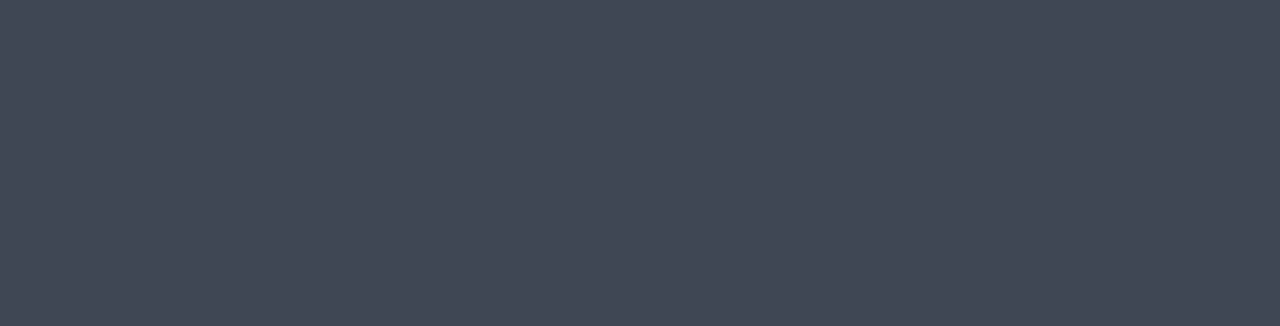
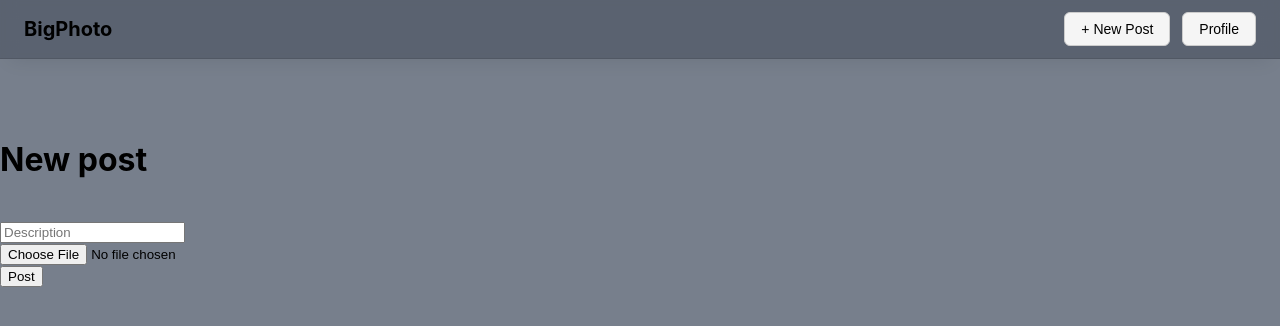
Before and after one commit to AhlinGregor/bigphotoFront, a React (Create React App) app: page /createPost in a window 1280 px wide. Before the commit this address had no page. Shown: the top 326 px of the page. Built offline with nearby package versions, Linux system fonts and the light colour scheme.

Commit message:
Some developments

```diff
--- a/package.json
+++ b/package.json
@@ -11,6 +11,7 @@
     "react": "^19.1.0",
     "react-dom": "^19.1.0",
     "react-router": "^7.7.0",
+    "react-router-dom": "^7.7.0",
     "react-scripts": "5.0.1",
     "web-vitals": "^2.1.4"
   },
--- a/src/App.css
+++ b/src/App.css
@@ -7,11 +7,11 @@
   pointer-events: none;
 }
 
-@media (prefers-reduced-motion: no-preference) {
+/* @media (prefers-reduced-motion: no-preference) {
   .App-logo {
     animation: App-logo-spin infinite 20s linear;
   }
-}
+} */
 
 .App-header {
   background-color: #282c34;
@@ -28,17 +28,17 @@
   color: #61dafb;
 }
 
-@keyframes App-logo-spin {
+/* @keyframes App-logo-spin {
   from {
     transform: rotate(0deg);
   }
   to {
     transform: rotate(360deg);
   }
-}
+} */
 
 body {
-  background: rgb(63, 71, 84);
+  background: #777f8c;
 }
 
 /* .register-container {
@@ -79,3 +79,8 @@ body {
 .login > * {
   margin: 5px 0;
 }
+
+.onePost {
+  border-radius: 15px;
+  box-shadow: 0 4px 12px rgba(0, 0, 0, 0.2);
+}
--- a/src/App.js
+++ b/src/App.js
@@ -1,4 +1,4 @@
-import logo from './logo.svg';
+// import logo from './logo.svg';
 import './App.css';
 import {useState} from 'react';
 // import axios from 'axios';
--- a/src/AppRoutes.js
+++ b/src/AppRoutes.js
@@ -6,18 +6,24 @@ import App from './App';
 //import SuccessPage from './components/shared/success/SuccessPage';
 import Login from './components/login';
 import Register from './components/register';
+import Feed from './components/feed';
+import CreatePost from './components/createPost';
+import FeedWrapper from './components/FeedWrapper';
+import Layout from './components/Layout';
 
 export class AppRoutes extends Component {
   render() {
     return(
       <BrowserRouter>
         <Routes>
-          <Route path="/" element={<App />} />
-          {/* <Route path="lesson" element={<LessonDetails />} />
-          <Route path='news-create' element={<CreateNews />} />
-          <Route path='success/:id' element={<SuccessPage />} /> */}
-          <Route path='login' element={<Login />} />
-          <Route path='register' element={<Register />} />
+          <Route path="/" element={<Layout />}>
+            <Route index element={<Feed />} />
+            <Route path='success/:id' element={<Feed />} />
+            <Route path='login' element={<Login />} />
+            <Route path='register' element={<Register />} />
+            <Route path='/createPost' element={<CreatePost />} />
+            {/* <Route path="/profile" element={<Profile />} /> */}
+          </Route>
         </Routes>
       </BrowserRouter>
     );
--- /dev/null
+++ b/src/components/FeedWrapper.js
@@ -0,0 +1,11 @@
+import React from 'react';
+import { useNavigate } from 'react-router-dom';
+import Feed from './feed';
+import Navbar from './Navbar';
+
+const FeedWrapper = () => {
+  const navigate = useNavigate();
+  return <Feed navigate={navigate} />;
+};
+
+export default FeedWrapper;
--- /dev/null
+++ b/src/components/Layout.js
@@ -0,0 +1,16 @@
+import React from 'react';
+import Navbar from './Navbar';
+import { Outlet } from 'react-router-dom';
+
+const Layout = () => {
+  return (
+    <>
+      <Navbar />
+      <main style={{ paddingTop: '60px' }}>
+        <Outlet />
+      </main>
+    </>
+  );
+};
+
+export default Layout;
--- /dev/null
+++ b/src/components/Navbar.js
@@ -0,0 +1,61 @@
+import React from 'react';
+import { useNavigate } from 'react-router-dom';
+
+const Navbar = () => {
+  const navigate = useNavigate();
+
+  return (
+    <div style={{
+      position: 'sticky',
+      top: 0,
+      zIndex: 1000,
+      display: 'flex',
+      justifyContent: 'space-between',
+      alignItems: 'center',
+      padding: '12px 24px',
+      backgroundColor: 'rgba(63, 71, 84, 0.50)', // translucent
+      backdropFilter: 'blur(8px)', // blur background behind navbar
+      WebkitBackdropFilter: 'blur(8px)', // Safari support
+      borderBottom: '1px solid rgba(0, 0, 0, 0.1)', // subtle border
+      boxShadow: '0 10px 20px -10px rgba(0, 0, 0, 0.1)'
+      // boxShadow: '0 4px 12px rgba(0, 0, 0, 0.05)',
+      // display: 'flex',
+      // justifyContent: 'space-between',
+      // alignItems: 'center',
+      // padding: '12px 24px',
+      // backgroundColor: 'rgba(63, 71, 84, 1)',
+      // position: 'sticky',
+      // top: 0,
+      // zIndex: 1000
+    }}>
+      <div style={{ fontWeight: 'bold', fontSize: '20px', cursor: 'pointer' }} onClick={() => navigate('/')}>
+        BigPhoto
+      </div>
+      <div>
+        <button
+          style={buttonStyle}
+          onClick={() => navigate('/createPost')}
+        >
+          + New Post
+        </button>
+        <button
+          style={{ ...buttonStyle, marginLeft: '12px' }}
+          onClick={() => navigate('/profile')}
+        >
+          Profile
+        </button>
+      </div>
+    </div>
+  );
+};
+
+const buttonStyle = {
+  padding: '8px 16px',
+  fontSize: '14px',
+  border: '1px solid #ccc',
+  borderRadius: '6px',
+  backgroundColor: '#f5f5f5',
+  cursor: 'pointer'
+};
+
+export default Navbar;
--- a/src/components/createPost.js
+++ b/src/components/createPost.js
@@ -0,0 +1,90 @@
+import {useState} from 'react';
+// import axios from 'axios';
+import api from '../services/api';
+import {useNavigate} from 'react-router';
+
+function CreatePost(props) {
+  // const [title, setTitle] = useState('Initial title');
+  // const [slug, setSlug] = useState('');
+
+
+  const initialState = {
+    description: '',
+  }
+  const [state, setState] = useState(initialState);
+  const [selectedImage, setSelectedImage] = useState(null);
+  const [selectedImageFile, setSelectedImageFile] = useState(null);
+  const navigate = useNavigate();
+
+  // const onTextChange = (event) => {
+  //   const {target: {value: inputText}} = event;
+  //   setState(prevState => ({...prevState, text: inputText}))
+  // }
+
+  const handleFileChange = (event) => {
+    const file = event.target.files[0];
+    if (file) {
+      setSelectedImageFile(file);
+      setSelectedImage(URL.createObjectURL(file));
+    }
+  }
+
+
+
+  const clickPost = async () => {
+    console.log("Button clicked");
+    // axios.defaults.baseURL = 'http://88.200.63.148:9002';
+    try {
+      const formData = new FormData();
+      formData.append('description', state.description);
+      formData.append('file', selectedImageFile);
+
+      const config = {
+        headers: {
+          'Content-Type': 'multipart/form-data',
+        },
+      }
+
+      const res = await api.post('/objave/post', formData, config);
+      // .then(res => {
+      //   console.log('response: ', res)
+      // })
+      // .catch(err => console.err('err: ', err));
+      console.log('record id: ', res.data);
+      navigate(`/success/${res.data.id}`);
+
+    }
+    catch(error) {
+      console.error('error: ', error);
+    }
+  }
+
+
+
+  return(
+    <div className='new_post-container'>
+      <div className='new_post'>
+        <h1>New post</h1>
+        <br/>
+        <input onChange={({target: {value: description}}) => {
+          setState(prevState => ({...prevState, description: description}))
+        }} type='text' placeholder='Description' value={state.description} />
+        <br></br>
+
+        <input type="file" accept="image/*" onChange={handleFileChange} />
+
+        {selectedImage && (
+          <div>
+            <p>Preview:</p>
+            <img src={selectedImage} alt="Preview" width={200} />
+          </div>
+        )}
+        <br></br>
+
+        <button onClick={() => clickPost()}>Post</button>
+      </div>
+    </div>
+  );
+}
+
+export default CreatePost;
--- a/src/components/feed.js
+++ b/src/components/feed.js
@@ -1,4 +1,54 @@
 import {useState} from 'react';
-// import axios from 'axios';
+import axios from 'axios';
+import React from 'react';
+import OnePost from './onePost'
 import api from '../services/api';
 import {useNavigate} from 'react-router';
+
+class Feed extends React.Component {
+  constructor(props){
+        super(props);
+        this.state = {
+            post: []
+        }
+    }
+
+    componentDidMount(){
+        this.getPost();
+    }
+
+  //   const gotoCreatePost = async () => {
+  //   navigate(`/createPost`);
+  // }
+
+    render() {
+      return (
+        <>
+
+          <div style={{ display: 'flex', flexDirection: 'column', alignItems: 'center', width: '100%' }}>
+            {
+              this.state.post.map(post => <OnePost key={post.id} description={post.description} username={post.username} imageUrl={`http://88.200.63.148:9002/uploads/${post.photo}`} />)
+            }
+          </div>
+        </>
+      )
+    }
+
+    getPost() {
+        axios.get('http://88.200.63.148:9002/objave')
+            .then(({data: post}) => {
+                //console.log('response', res);
+                this.setState({
+                    ...this.state,
+                    post
+                })
+            })
+            .catch(err => {
+                console.log('error: ', err);
+            })
+    }
+}
+
+
+
+export default Feed;
--- a/src/components/login.js
+++ b/src/components/login.js
@@ -1,5 +1,5 @@
 import {useState} from 'react';
-// import axios from 'axios';
+import axios from 'axios';
 import api from '../services/api';
 import {useNavigate} from 'react-router';
 
@@ -15,6 +15,7 @@ function Login(props) {
   const [state, setState] = useState(initialState);
   const navigate = useNavigate();
 
+
   // const onTextChange = (event) => {
   //   const {target: {value: inputText}} = event;
   //   setState(prevState => ({...prevState, text: inputText}))
@@ -23,7 +24,7 @@ function Login(props) {
 
 
   const clickLogin = async () => {
-    // axios.defaults.baseURL = 'http://88.200.63.148:9002';
+    axios.defaults.baseURL = 'http://88.200.63.148:9002';
     try {
       const res = await api.post('/users/login', {
         ...state
@@ -32,8 +33,15 @@ function Login(props) {
       //   console.log('response: ', res)
       // })
       // .catch(err => console.err('err: ', err));
-      console.log('record id: ', res);
-      navigate(`/success/${res.data.id}`);
+      console.log(state.password);
+      console.log(res.data);
+      if (res.data.success) {
+        console.log('record id: ', res);
+        navigate(`/success/${res.data.id}`);
+      }
+      else {
+        console.log("Incorrect password!");
+      }
 
     }
     catch(error) {
@@ -48,13 +56,13 @@ function Login(props) {
       <div className='login'>
         <h1>Welcome back!</h1>
         <br/>
-        <input onChange={({target: {value: inputTitle}}) => {
-          setState(prevState => ({...prevState, title: inputTitle}))
-        }} type='text' placeholder='Username' value={state.title} />
+        <input onChange={({target: {value: inputUsername}}) => {
+          setState(prevState => ({...prevState, username: inputUsername}))
+        }} type='text' placeholder='Username' value={state.username} />
         <br/>
 
-        <input onChange={({target: {value: inputSlug}}) => {
-          setState(prevState => ({...prevState, slug: inputSlug}))
+        <input onChange={({target: {value: inputPassword}}) => {
+          setState(prevState => ({...prevState, password: inputPassword}))
         }} type='text' placeholder='Password' />
         <br/>
 
--- /dev/null
+++ b/src/components/onePost.js
@@ -0,0 +1,15 @@
+import {Component} from 'react';
+
+class OnePost extends Component {
+  render(){
+    return(
+      <div className='onePost'>
+        <h2>{this.props.username}</h2>
+        <img src={this.props.imageUrl} alt="Post" style={{ maxWidth: '300px' }} />
+        <p>{this.props.description}</p>
+      </div>
+    );
+  }
+}
+
+export default OnePost;
--- a/src/components/register.js
+++ b/src/components/register.js
@@ -30,6 +30,7 @@ function Register(props) {
       setSelectedImage(URL.createObjectURL(file));
     }
   }
+
 
 
   const clickRegister = async () => {
```
Also changed, not shown: src/logo.svg (deleted), 1 other file (tests, documents, lock files or other folders).
